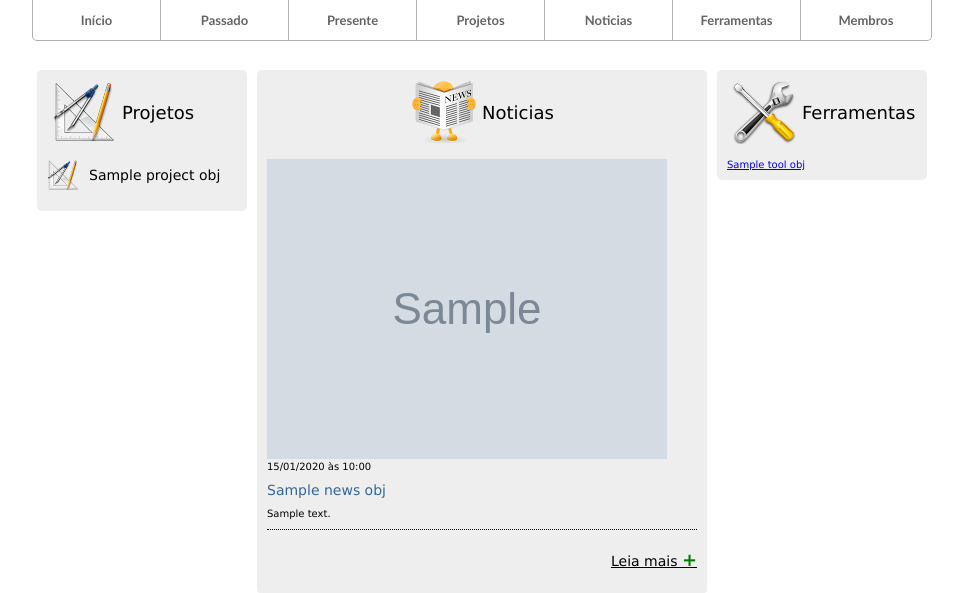
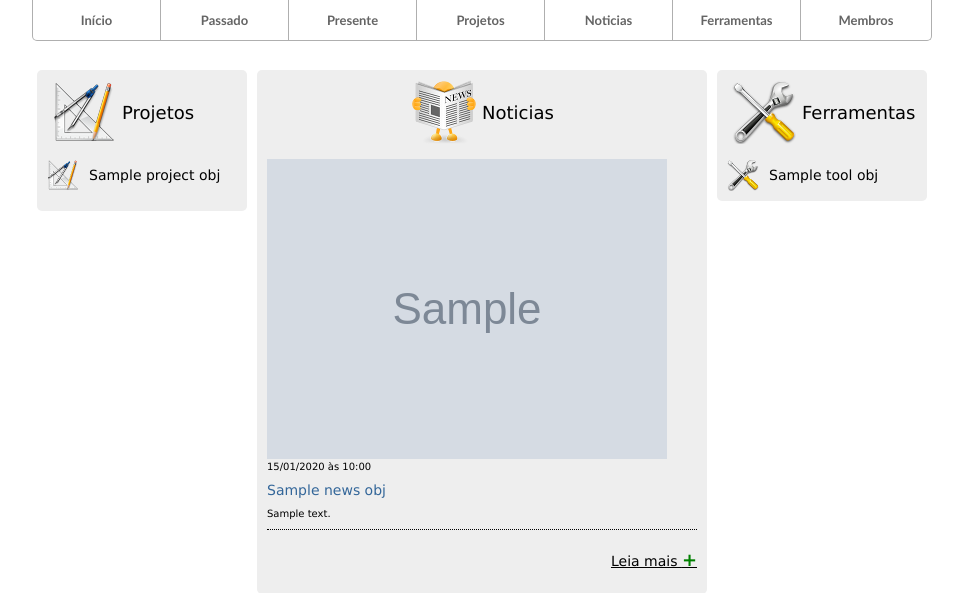
Before and after one commit to nsi-iff/nsi_site, a Django app: template apps/home_page/templates/index.html in a window 1280 px wide. Shown: the part 150-743 px from the top of the page, without its empty margins (158-1121 px from the left). Run offline with Django 3.2, Linux system fonts and the light colour scheme; the template is opened without the code that fills it: most values are stand-ins (such as "Sample title", 1, 10 or a date in 2020); grey boxes marked "Sample" are stand-in pictures.

Commit message:
Improved the layout of area that shows the tools

```diff
--- a/apps/home_page/templates/index.html
+++ b/apps/home_page/templates/index.html
@@ -49,17 +49,20 @@
         <a href="/noticias"><p>Leia mais <span>+</span></p></a>
       </div>
     </div>
+
     <div id="tools">
       <div class="title_highlights" id="title_tools">
         Ferramentas
       </div>
       {% for tool_obj in tools %}
       <div class="entry">
-        <div class="tool_name">
+        <img src="{{ MEDIA_URL }}/images/base/tools.32x32.png">
+        <div class="text_entry">
            <a href="/ferramentas" title="{{ tool_obj.name }}">{{ tool_obj.name }}</a>
         </div>
       </div>
       {% endfor %}
     </div>
+
   </div>
 {% endblock content %}
--- a/site_media/css/index.css
+++ b/site_media/css/index.css
@@ -49,22 +49,22 @@
     margin-right: 10px;
 }
 
-#content #highlights #projects .text_entry {
+.text_entry {
     height: 32px;
     display: table-cell;
     vertical-align: middle;
 }
 
-#content #highlights #projects .text_entry a {
+.text_entry a {
     font-size: 14px;
 }
 
-#content #highlights #projects .text_entry a:link, #content #highlights #projects .text_entry a:visited {
+.text_entry a:link, .text_entry a:visited {
     color: black;
     text-decoration: none;
 }
 
-#content #highlights #projects .text_entry a:hover {
+.text_entry a:hover {
     color: gray;
     text-decoration: underline;
 }
@@ -129,3 +129,8 @@
     font-weight: bold;
     font-size: 18px;
 }
+
+#content #highlights #tools .entry img {
+    float: left;
+    margin-right: 10px;
+}
```
Also changed, not shown: site_media/images/base/tools.32x32.png (added).
